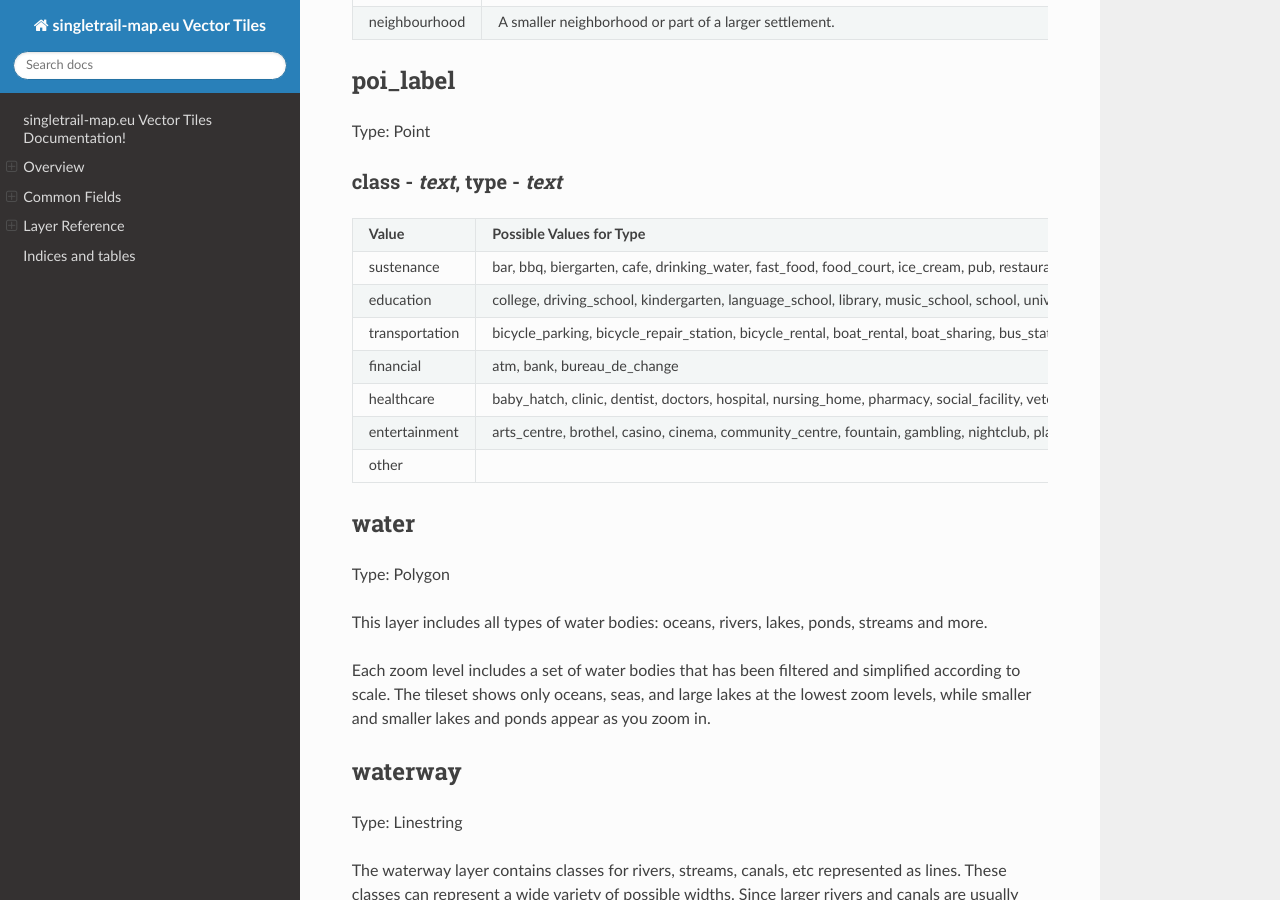
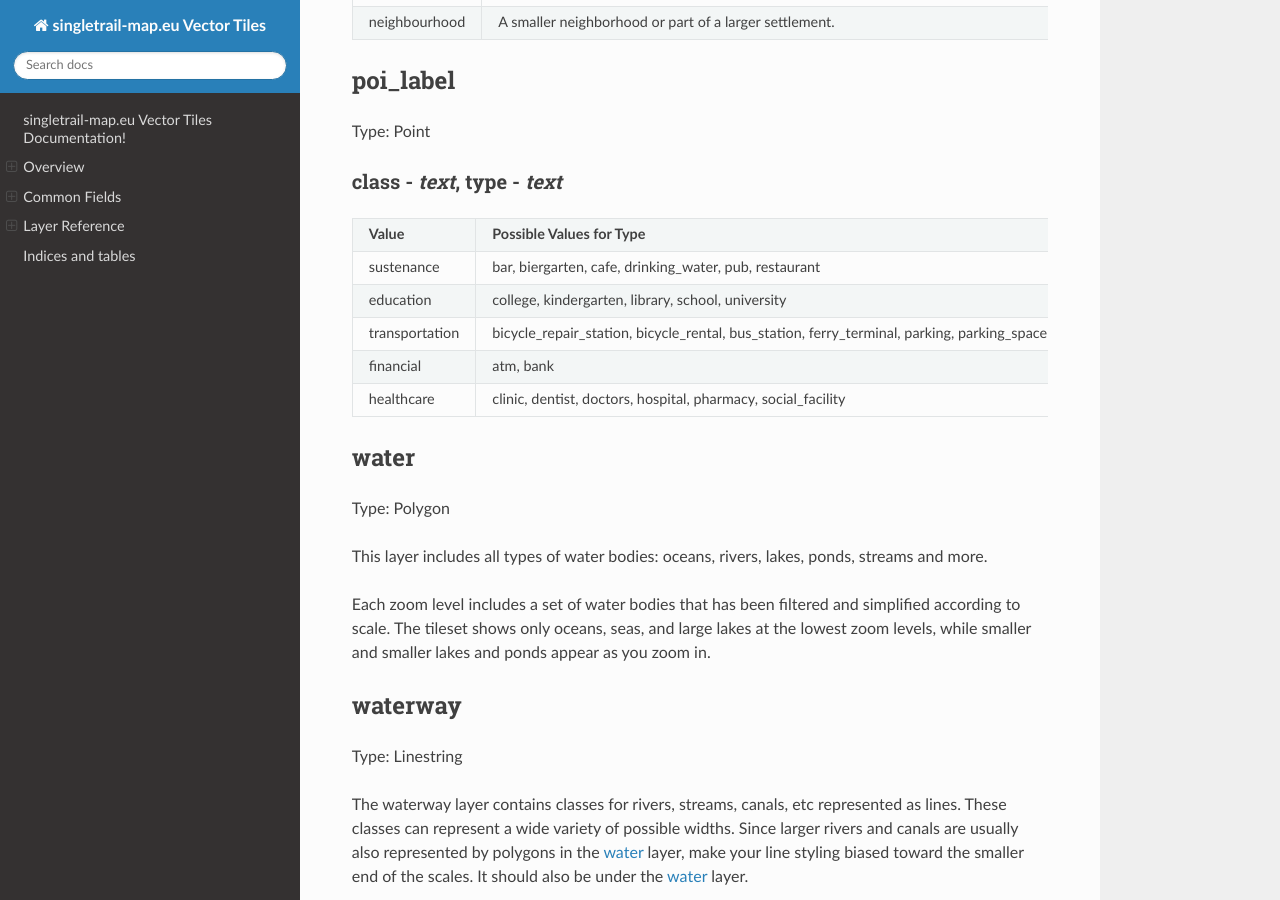
Before and after one commit to joe-akeem/contour-tiles, a Sphinx documentation site: the page built from docs/source/index.rst, in a window 1280 px wide and 900 px high, scrolled down 4804 px. Built offline with Sphinx 7.4.7 and the Read the Docs theme 2.0.0, drawn with Linux system fonts in a browser that asks for light colours; the version number could not be read and is left out.

Commit message:
Reduced the amount of POIs considerably.

```diff
--- a/docs/source/index.rst
+++ b/docs/source/index.rst
@@ -279,28 +279,16 @@ class - *text*, type - *text*
 +------------------------+----------------------------------------------------------------------+
 | **Value**              | **Possible Values for Type**                                         |
 +------------------------+----------------------------------------------------------------------+
-| sustenance             | bar, bbq, biergarten, cafe, drinking_water, fast_food, food_court,   |
-|                        | ice_cream, pub, restaurant                                           |
+| sustenance             | bar, biergarten, cafe, drinking_water, pub, restaurant               |
 +------------------------+----------------------------------------------------------------------+
-| education              | college, driving_school, kindergarten, language_school, library,     |
-|                        | music_school, school, university                                     |
+| education              | college, kindergarten, library, school, university                   |
 +------------------------+----------------------------------------------------------------------+
-| transportation         | bicycle_parking, bicycle_repair_station, bicycle_rental,             |
-|                        | boat_rental, boat_sharing, bus_station, car_rental, car_sharing,     |
-|                        | car_wash, vehicle_inspection, charging_station, ferry_terminal,      |
-|                        | fuel, grit_bin, motorcycle_parking, parking, parking_entrance,       |
-|                        | parking_space, taxi                                                  |
+| transportation         | bicycle_repair_station, bicycle_rental, bus_station, ferry_terminal, |
+|                        | parking, parking_space, taxi                                         |
 +------------------------+----------------------------------------------------------------------+
-| financial              | atm, bank, bureau_de_change                                          |
+| financial              | atm, bank                                                            |
 +------------------------+----------------------------------------------------------------------+
-| healthcare             | baby_hatch, clinic, dentist, doctors, hospital, nursing_home,        |
-|                        | pharmacy, social_facility, veterinary                                |
-+------------------------+----------------------------------------------------------------------+
-| entertainment          | arts_centre, brothel, casino, cinema, community_centre, fountain,    |
-|                        | gambling, nightclub, planetarium, public_bookcase, social_centre,    |
-|                        | stripclub, studio, swingerclub, theatre                              |
-+------------------------+----------------------------------------------------------------------+
-| other                  |                                                                      |
+| healthcare             | clinic, dentist, doctors, hospital, pharmacy, social_facility        |
 +------------------------+----------------------------------------------------------------------+
 
 .. _water:
```
Also changed, not shown: 1 other file.
